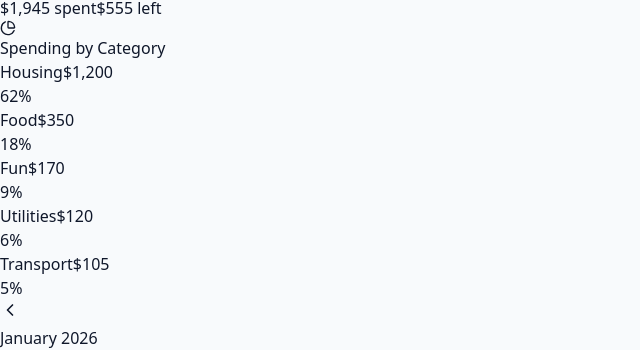
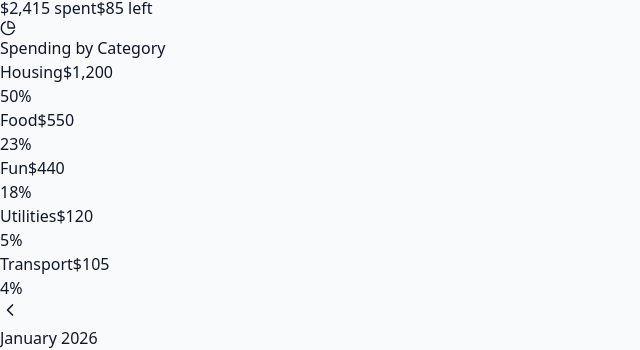
Before and after one commit to kchongee/financial-tracker, a React (Vite) app: page / in a window 1280 px wide. Shown: the part 346-696 px from the top of the page, without its empty margins (0-640 px from the left). Built offline with nearby package versions, Linux system fonts and the light colour scheme.

Commit message:
feat: mock more data besides current month only

```diff
--- a/src/FinanceApp.jsx
+++ b/src/FinanceApp.jsx
@@ -38,6 +38,12 @@ const INITIAL_TRANSACTIONS = [
   { id: 8, date: '2026-01-18', amount: 60, category: 'transport', type: 'expense', description: 'Uber Rides' },
   { id: 9, date: '2026-01-20', amount: 500, category: 'income', type: 'income', description: 'Freelance Project' },
   { id: 10, date: '2026-01-22', amount: 90, category: 'fun', type: 'expense', description: 'Concert Tickets' },
+  // Previous Month (Dec 2025)
+  { id: 11, date: '2025-12-25', amount: 150, category: 'fun', type: 'expense', description: 'Christmas Gifts' },
+  { id: 12, date: '2025-12-31', amount: 200, category: 'food', type: 'expense', description: 'NYE Party Supplies' },
+  // Next Month (Feb 2026)
+  { id: 13, date: '2026-02-01', amount: 3500, category: 'income', type: 'income', description: 'Monthly Salary' },
+  { id: 14, date: '2026-02-14', amount: 120, category: 'fun', type: 'expense', description: 'Valentine\'s Dinner' },
 ];
 
 // --- Helper Components ---
```
